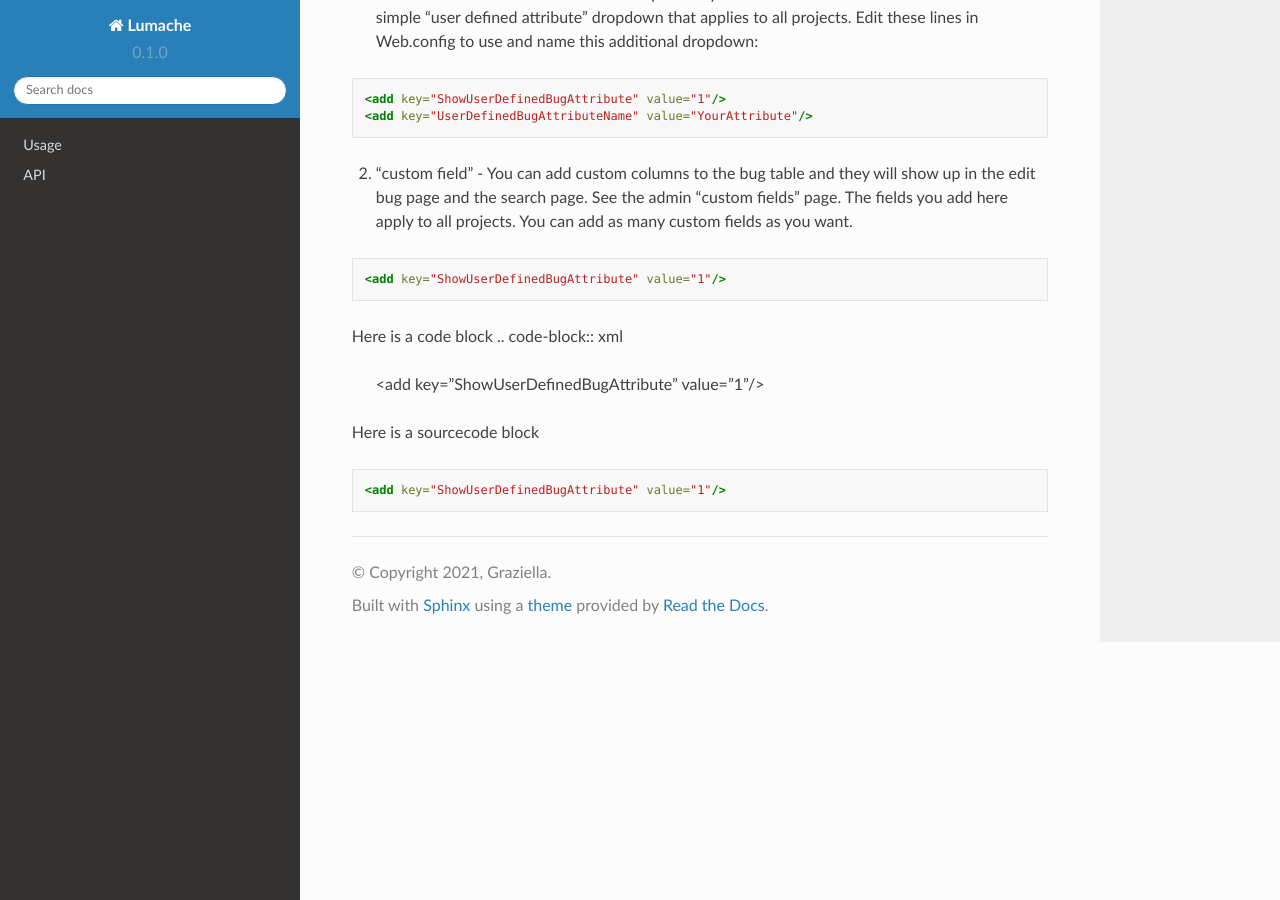
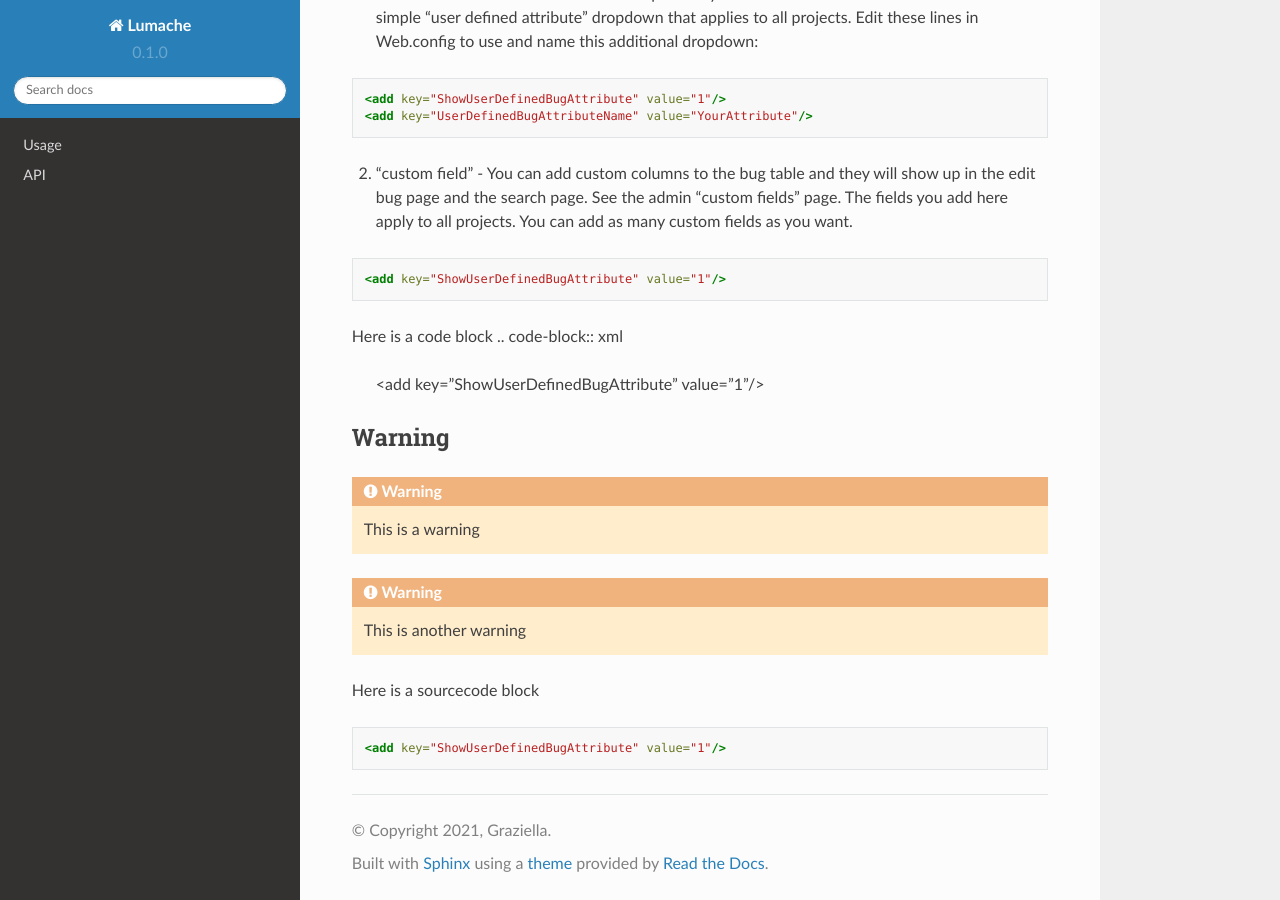
Before and after one commit to Displace99/SampleRTD, a Sphinx documentation site: the page built from docs/source/custom-fields.rst, in a window 1280 px wide and 900 px high, scrolled down 623 px. Built offline with Sphinx 7.4.7 and the Read the Docs theme 2.0.0, drawn with Linux system fonts in a browser that asks for light colours.

Commit message:
Update custom-fields.rst

```diff
--- a/docs/source/custom-fields.rst
+++ b/docs/source/custom-fields.rst
@@ -35,6 +35,14 @@ Here is a code block
 
   <add key="ShowUserDefinedBugAttribute" value="1"/>
 
+Warning
+=======
+.. warning::
+    This is a warning
+
+.. warning::
+
+    This is another warning
 
 Here is a sourcecode block
 
```
